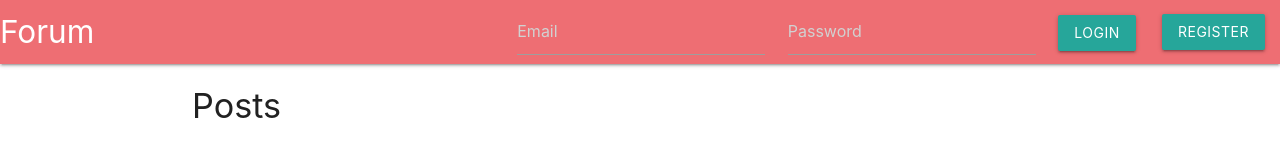
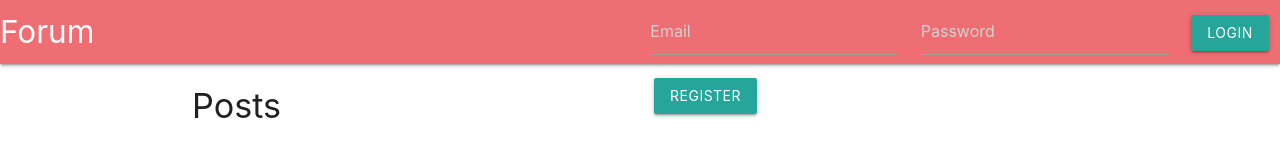
Before and after one commit to Swinkkel/CT30A3204_Week8, a website: page public/index.html in a window 1280 px wide. Drawn offline with nearby package versions, Linux system fonts and the light colour scheme.

Commit message:
Task 5 changes

```diff
--- a/public/index.html
+++ b/public/index.html
@@ -27,11 +27,11 @@
             <div class="col">
                 <button type="submit" class="btn waves-effect waves-light">Login</button>
             </div>
+            <div>
+              <a href="/register.html" class="btn waves-effect waves-light">Register</a>
+            </div>
 
           </form>
-        </li>
-        <li>
-          <a href="/register.html" class="btn waves-effect waves-light">Register</a>
         </li>
       </ul>
     </div>
```
